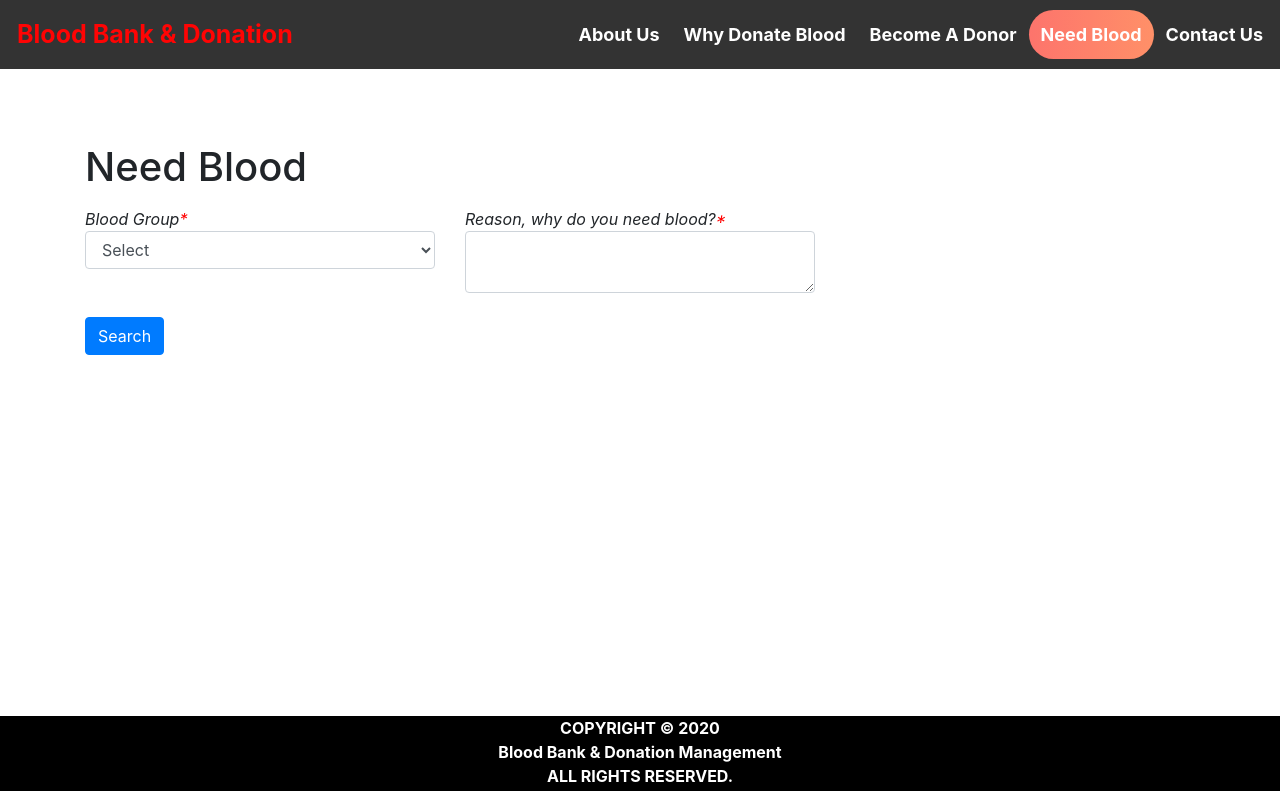
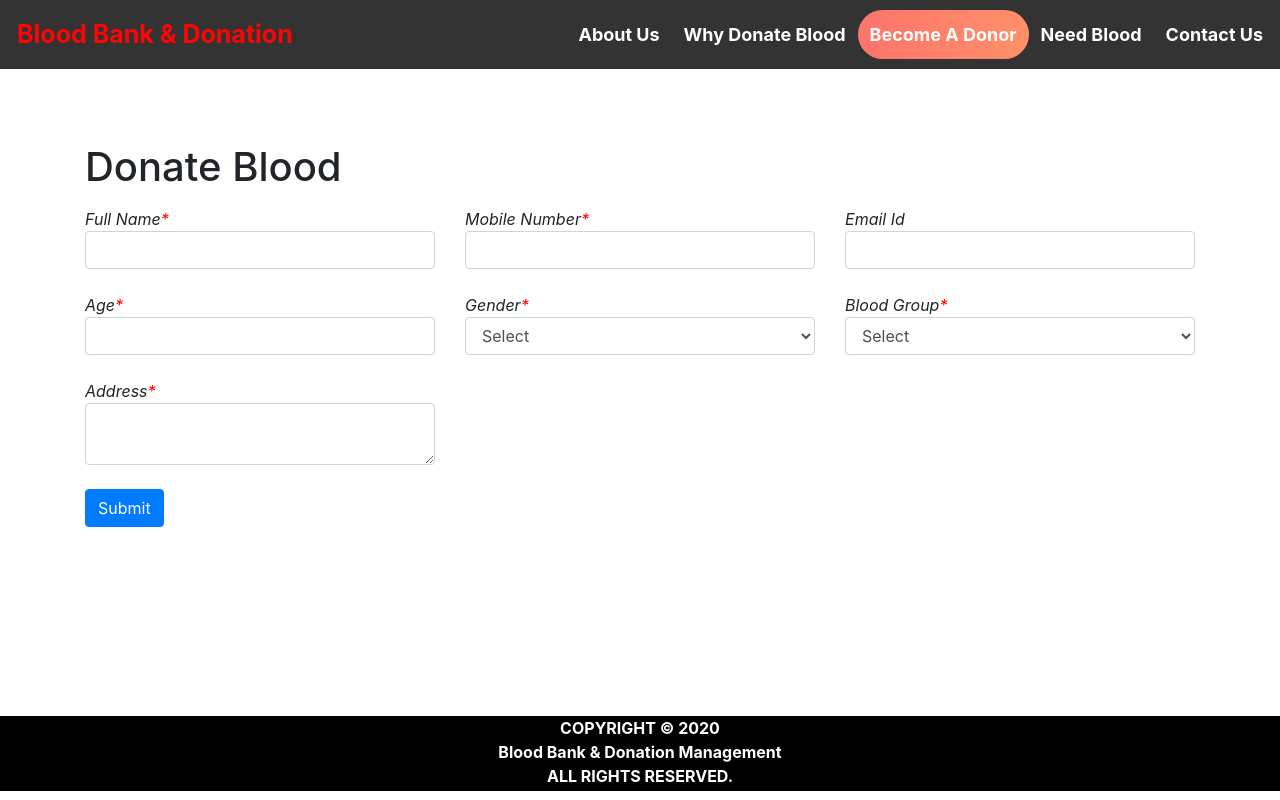
Before and after one commit to varunsardana004/Blood-Bank-And-Donation-Management-System, a PHP site: page /BDMS/donate_blood.php in a window 1280 px wide. Run offline with PHP 8.4, Linux system fonts and the light colour scheme; data that the repository does not hold is empty.

Commit message:
Update donate_blood.php

```diff
--- a/donate_blood.php
+++ b/donate_blood.php
@@ -13,21 +13,46 @@
 
 <body>
 <?php
-  $active ='need';
+$active ='donate';
  include('head.php') ?>
 
 <div id="page-container" style="margin-top:50px; position: relative;min-height: 84vh;">
   <div class="container">
   <div id="content-wrap" style="padding-bottom:50px;">
-
 <div class="row">
     <div class="col-lg-6">
-          <h1 class="mt-4 mb-3">Need Blood</h1>
-
+        <h1 class="mt-4 mb-3">Donate Blood </h1>
       </div>
 </div>
-  <form name="needblood" action="" method="post">
+<form name="donor" action="savedata.php" method="post">
 <div class="row">
+<div class="col-lg-4 mb-4">
+<div class="font-italic">Full Name<span style="color:red">*</span></div>
+<div><input type="text" name="fullname" class="form-control" required></div>
+</div>
+<div class="col-lg-4 mb-4">
+<div class="font-italic">Mobile Number<span style="color:red">*</span></div>
+<div><input type="text" name="mobileno" class="form-control" required></div>
+</div>
+<div class="col-lg-4 mb-4">
+<div class="font-italic">Email Id</div>
+<div><input type="email" name="emailid" class="form-control"></div>
+</div>
+</div>
+<div class="row">
+<div class="col-lg-4 mb-4">
+<div class="font-italic">Age<span style="color:red">*</span></div>
+<div><input type="text" name="age" class="form-control" required></div>
+</div>
+<div class="col-lg-4 mb-4">
+<div class="font-italic">Gender<span style="color:red">*</span></div>
+<div><select name="gender" class="form-control" required>
+<option value="">Select</option>
+<option value="Male">Male</option>
+<option value="Female">Female</option>
+</select>
+</div>
+</div>
 <div class="col-lg-4 mb-4">
 <div class="font-italic">Blood Group<span style="color:red">*</span></div>
 <div><select name="blood" class="form-control" required>
@@ -43,58 +68,20 @@
 </select>
 </div>
 </div>
-
+</div>
+<div class="row">
 <div class="col-lg-4 mb-4">
-<div class="font-italic">Reason, why do you need blood?<span style="color:red">*</span></div>
+<div class="font-italic">Address<span style="color:red">*</span></div>
 <div><textarea class="form-control" name="address" required></textarea></div></div>
 </div>
 <div class="row">
   <div class="col-lg-4 mb-4">
-<div><input type="submit" name="search" class="btn btn-primary" value="Search" style="cursor:pointer"></div>
-</div>
-
-</div><div class="row">
-<?php if(isset($_POST['search'])){
-
-  $bg=$_POST['blood'];
-  $sql= "select * from donor_details join blood where donor_details.donor_blood=blood.blood_id AND donor_blood='{$bg}' order by rand() limit 5";
-  $result=mysqli_query($conn,$sql) or die("query unsuccessful.");
-    if(mysqli_num_rows($result)>0)   {
-    while($row = mysqli_fetch_assoc($result)) {
-      ?>
-
-      <div class="col-lg-4 col-sm-6 portfolio-item" ><br>
-      <div class="card" style="width:300px">
-          <img class="card-img-top" src="image\blood_drop_logo.jpg" alt="Card image" style="width:100%;height:300px">
-          <div class="card-body">
-            <h3 class="card-title"><?php echo $row['donor_name']; ?></h3>
-            <p class="card-text">
-              <b>Blood Group : </b> <b><?php echo $row['blood_group']; ?></b><br>
-              <b>Mobile No. : </b> <?php echo $row['donor_number']; ?><br>
-              <b>Gender : </b><?php echo $row['donor_gender']; ?><br>
-              <b>Age : </b> <?php echo $row['donor_age']; ?><br>
-              <b>Address : </b> <?php echo $row['donor_address']; ?><br>
-            </p>
-
+  <div><input type="submit" name="submit" class="btn btn-primary" value="Submit" style="cursor:pointer"></div>
   </div>
 </div>
 </div>
-
-  <?php
-    }
-  }
-    else
-    {
-
-        echo '<div class="alert alert-danger">No Donor Found For your search Blood group </div>';
-
-    }
-} ?>
 </div>
-</div>
-</div>
-<?php include 'footer.php' ?>
+<?php include('footer.php') ?>
 </div>
 </body>
-
 </html>
```
Lines whose indentation alone changed are shown as unchanged.
